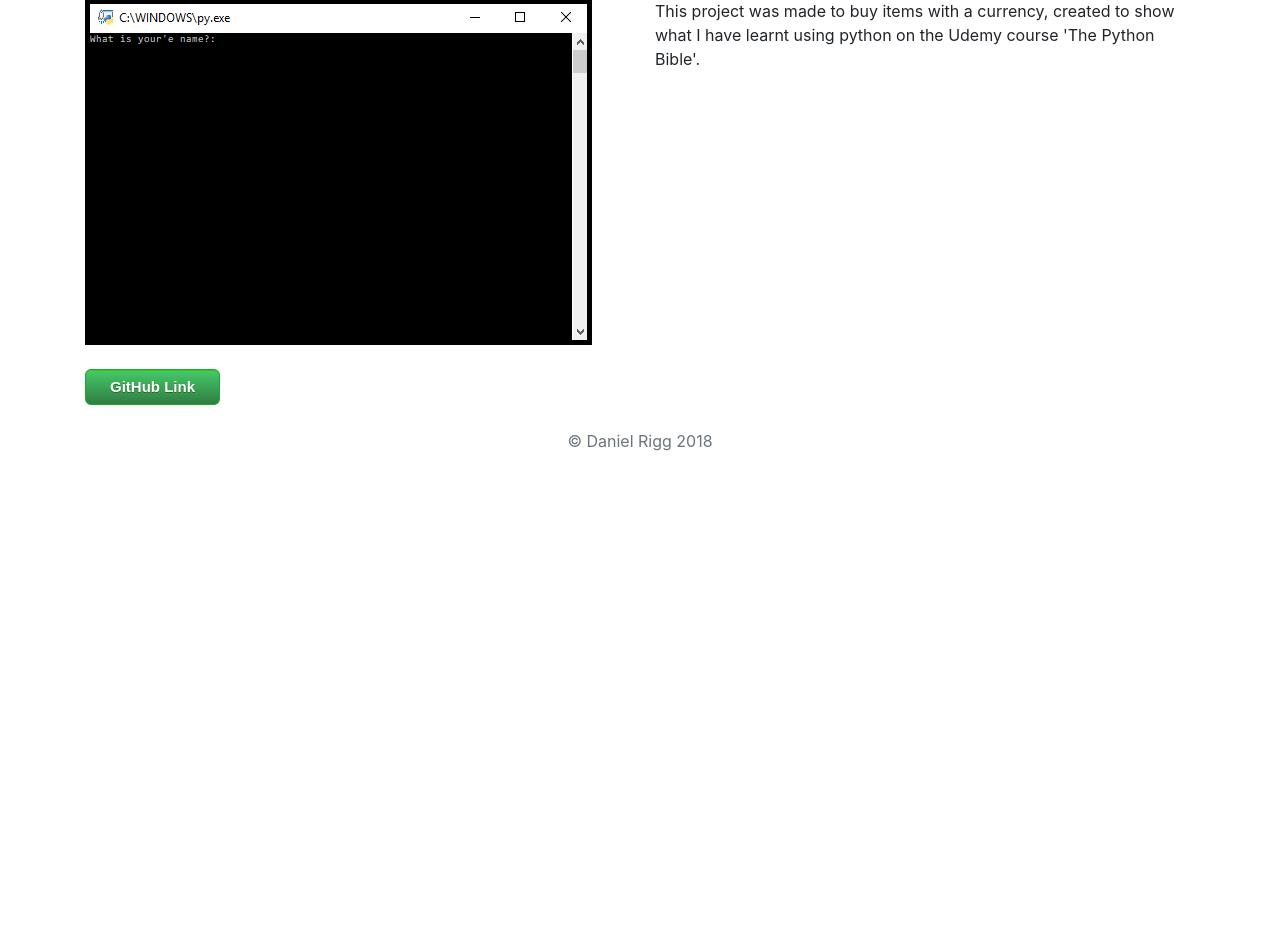
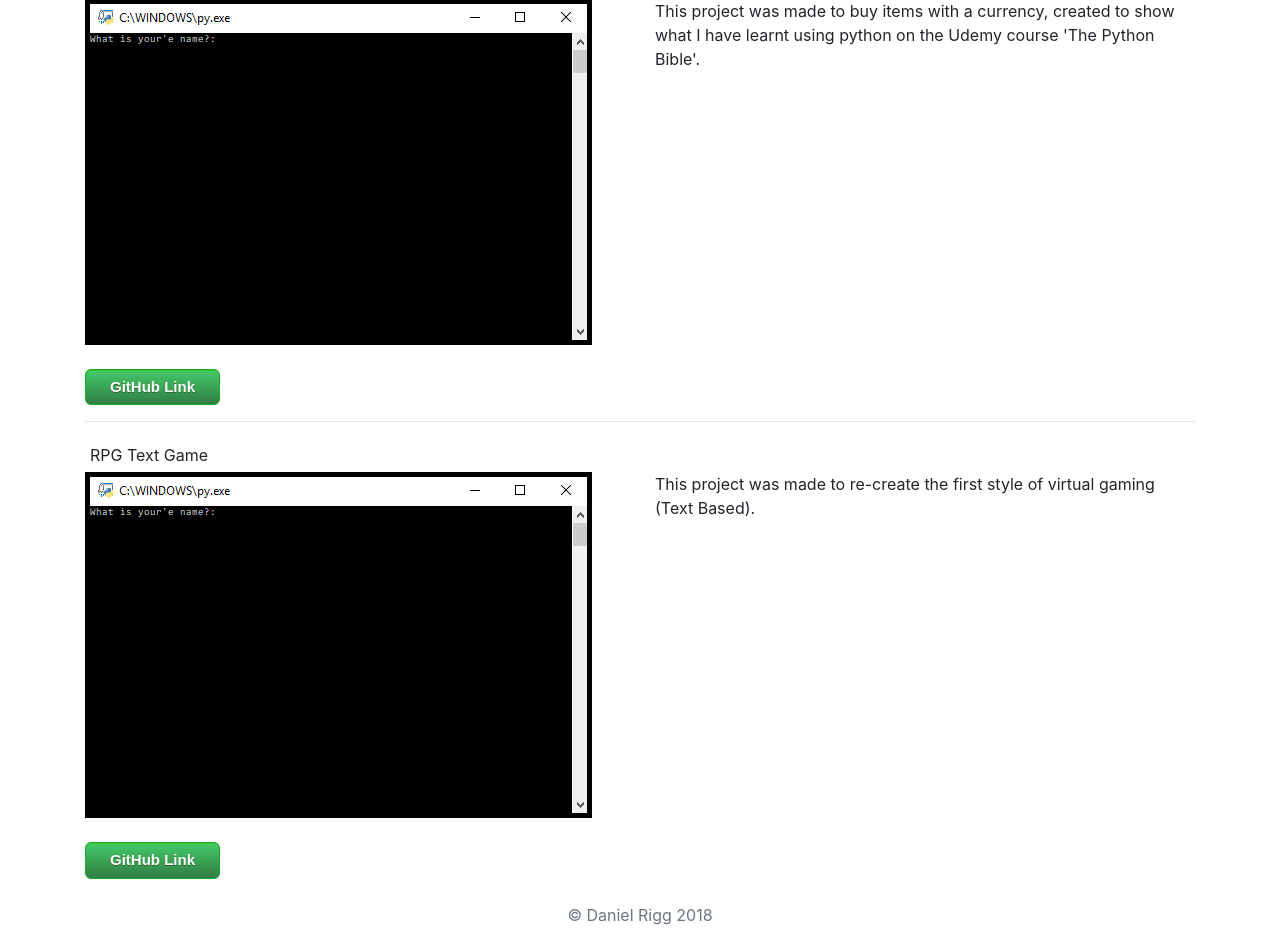
Before and after one commit to danrigg11/portfolio-project, a Django app: page /ProjectsWithPython in a window 1280 px wide. Shown: the part 1934-2877 px from the top of the page. Before the commit the page ends 2385 px from the top, so only its background shows below. Run offline with Django 3.2, Linux system fonts and the light colour scheme; some libraries are stand-ins or nearby versions.

Commit message:
Added RPG Game to python projects

```diff
--- a/templates/ProjectsWithPython.html
+++ b/templates/ProjectsWithPython.html
@@ -135,6 +135,28 @@
         <button class="GithubButton">GitHub Link</button></a>
     </div>
 </div>
+
+<hr>
+
+<div class="row">
+    <div class="col-md-12">
+        <p style="margin: 05;">RPG Text Game</p>
+    </div>
+</div>
+
+<div class="row">
+    <div class="col-md-6">
+        <img style="border: 5px solid black;" src="{% static 'ProjectsWithPythoncvCover.png' %}" class="img-fluid" alt="Python cover">
+    </div>
+    <div class="col-md-6">
+        <p style="margin: 0px;">This project was made to re-create the first style of virtual gaming (Text Based).</p>
+    </div>
+    <div class="col-md-12">
+        <br>
+        <a href="https://github.com/danrigg11/RPGgame.git" target="_blank">
+        <button class="GithubButton">GitHub Link</button></a>
+    </div>
+</div>
 <br>
 
 </div>
```
Also changed, not shown: 2 other files.
